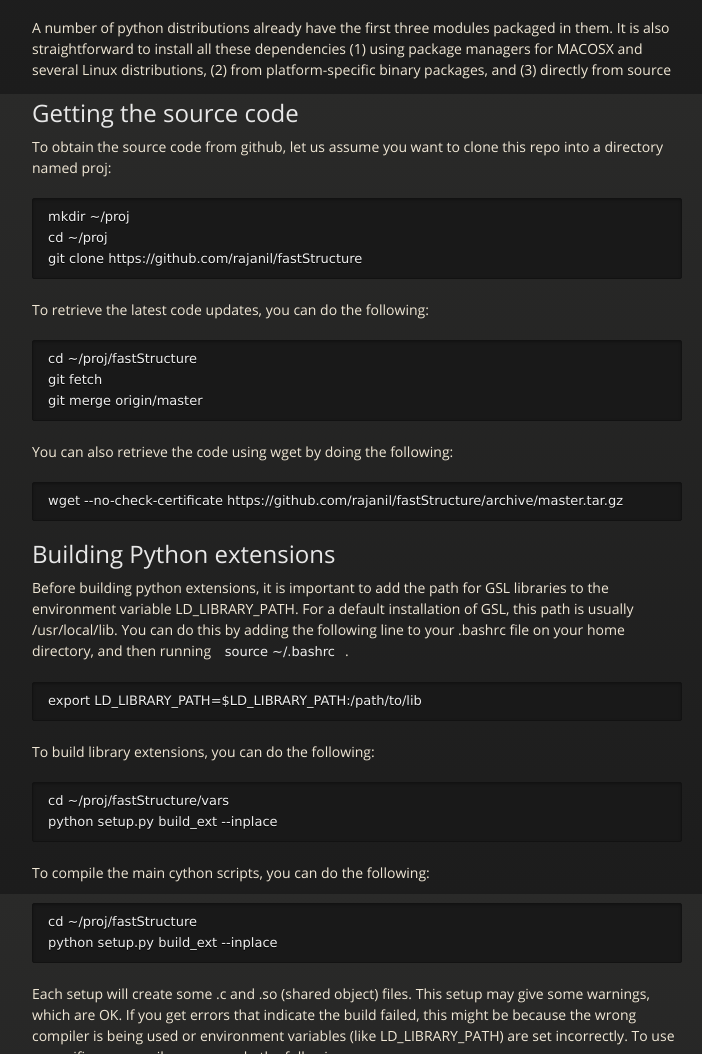
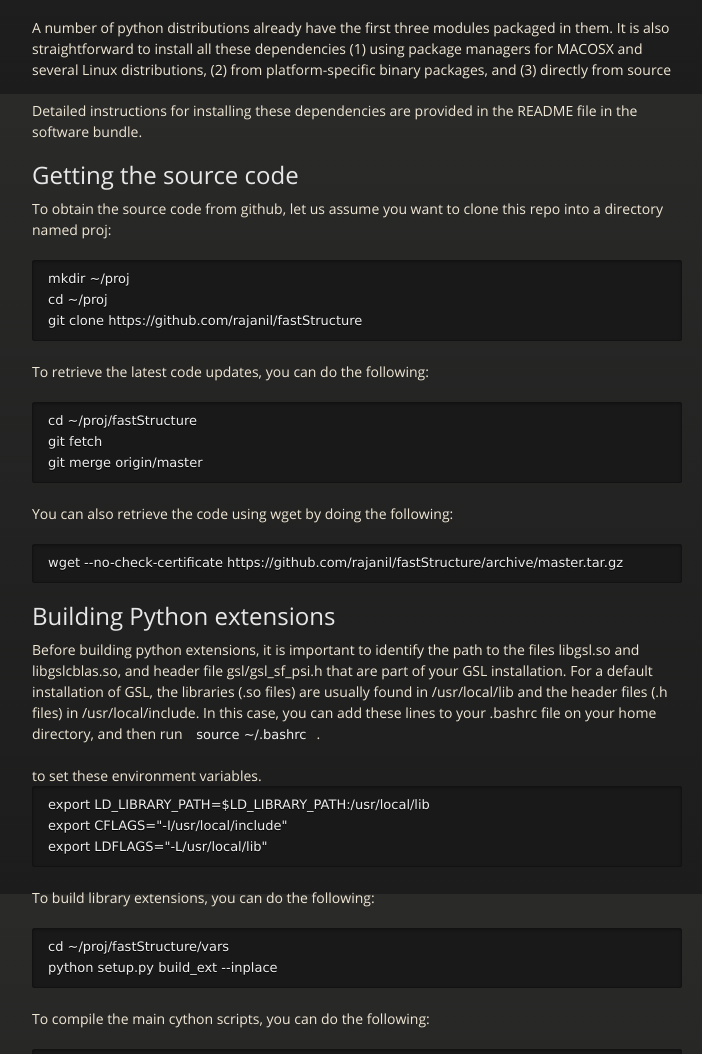
Before and after one commit to rajanil/fastStructure, a plain HTML site: page index.html in a window 1280 px wide. Shown: the part 706-1760 px from the top of the page, without its empty margins (283-985 px from the left). Drawn offline with nearby package versions, Linux system fonts and the light colour scheme.

Commit message:
minor additions to project page

```diff
--- a/index.html
+++ b/index.html
@@ -94,6 +94,9 @@ straightforward to install all these dependencies
  (2) from platform-specific binary packages, and
  (3) directly from source</p>
 
+<p>Detailed instructions for installing these dependencies are provided in the README file
+in the software bundle.</p>
+
 <h2>
 <a name="getting-the-source-code" class="anchor" href="#getting-the-source-code"><span class="octicon octicon-link"></span></a>Getting the source code</h2>
 
@@ -120,12 +123,18 @@ git merge origin/master
 <h2>
 <a name="building-python-extensions" class="anchor" href="#building-python-extensions"><span class="octicon octicon-link"></span></a>Building Python extensions</h2>
 
-<p>Before building python extensions, it is important to add the path for GSL
-libraries to the environment variable LD_LIBRARY_PATH. For a default installation
-of GSL, this path is usually /usr/local/lib. You can do this by adding the following line
-to your .bashrc file on your home directory, and then running <code>source ~/.bashrc</code>.</p>
+<p>Before building python extensions, it is important to identify the path to the
+files libgsl.so and libgslcblas.so, and header file gsl/gsl_sf_psi.h that are part
+of your GSL installation. For a default installation of GSL,
+the libraries (.so files) are usually found in /usr/local/lib
+and the header files (.h files) in /usr/local/include. In this case, you can add these
+lines to your .bashrc file on your home directory, and then run
+<code>source ~/.bashrc</code>.</p> to set these environment variables.
 
-<pre><code>export LD_LIBRARY_PATH=$LD_LIBRARY_PATH:/path/to/lib</code></pre>
+<pre><code>export LD_LIBRARY_PATH=$LD_LIBRARY_PATH:/usr/local/lib
+export CFLAGS="-I/usr/local/include"
+export LDFLAGS="-L/usr/local/lib"
+</code></pre>
 
 <p>To build library extensions, you can do the following:</p>
 
```
